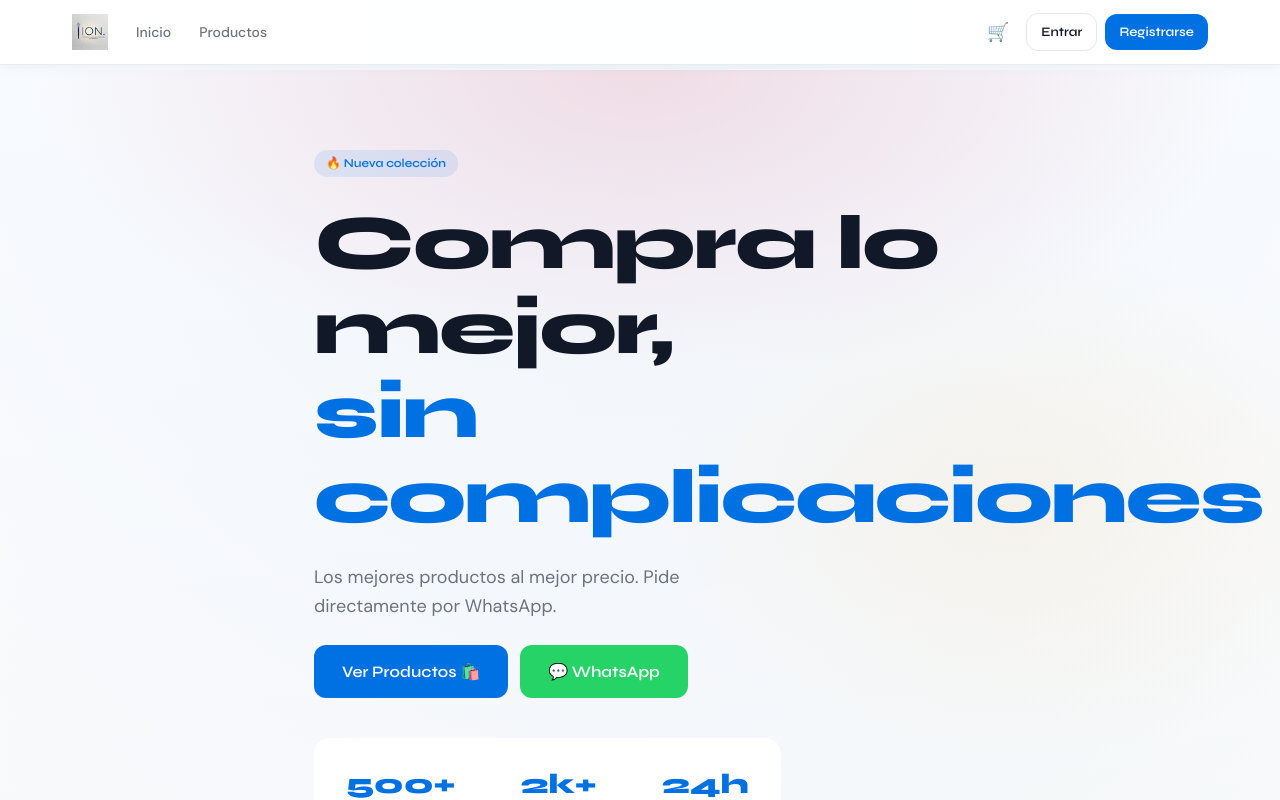
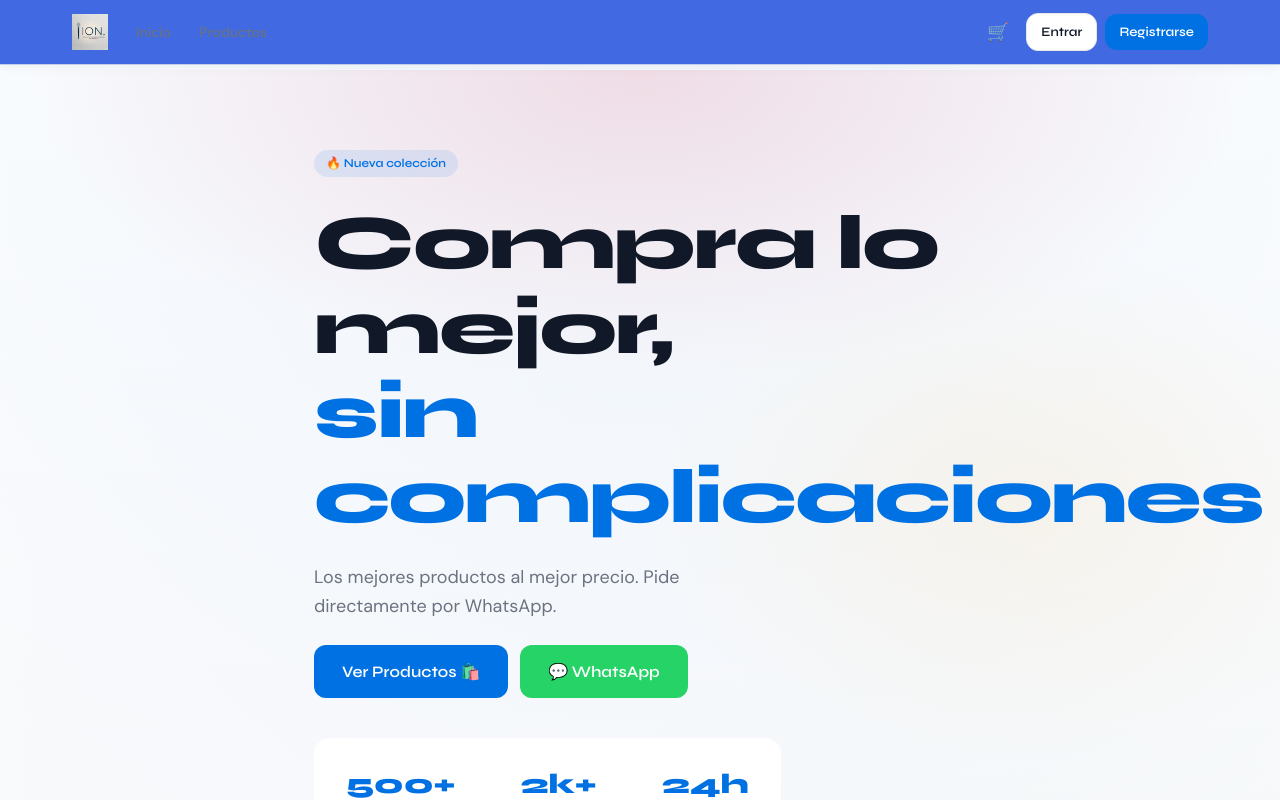
Before and after one commit to AdminION02/tienda-ION, a React (Create React App) app in the folder frontend/: page / in a window 1280 px wide. Shown: the top 800 px of the page. Built offline with nearby package versions, Linux system fonts and the light colour scheme; no server answers.

Commit message:
descripción del cambio

```diff
--- a/frontend/src/components/Navbar.css
+++ b/frontend/src/components/Navbar.css
@@ -4,7 +4,7 @@
 .navbar {
   --nav-h:         64px;
   --nav-pad:       clamp(16px, 4vw, 32px);
-  --nav-bg:        rgba(255, 255, 255, 0.92);
+  --nav-bg:        rgb(65, 105, 225);
   --nav-border:    rgba(229, 231, 235, 0.8);
   --drawer-w:      min(320px, 90vw);
   --drawer-speed:  0.3s;
```
